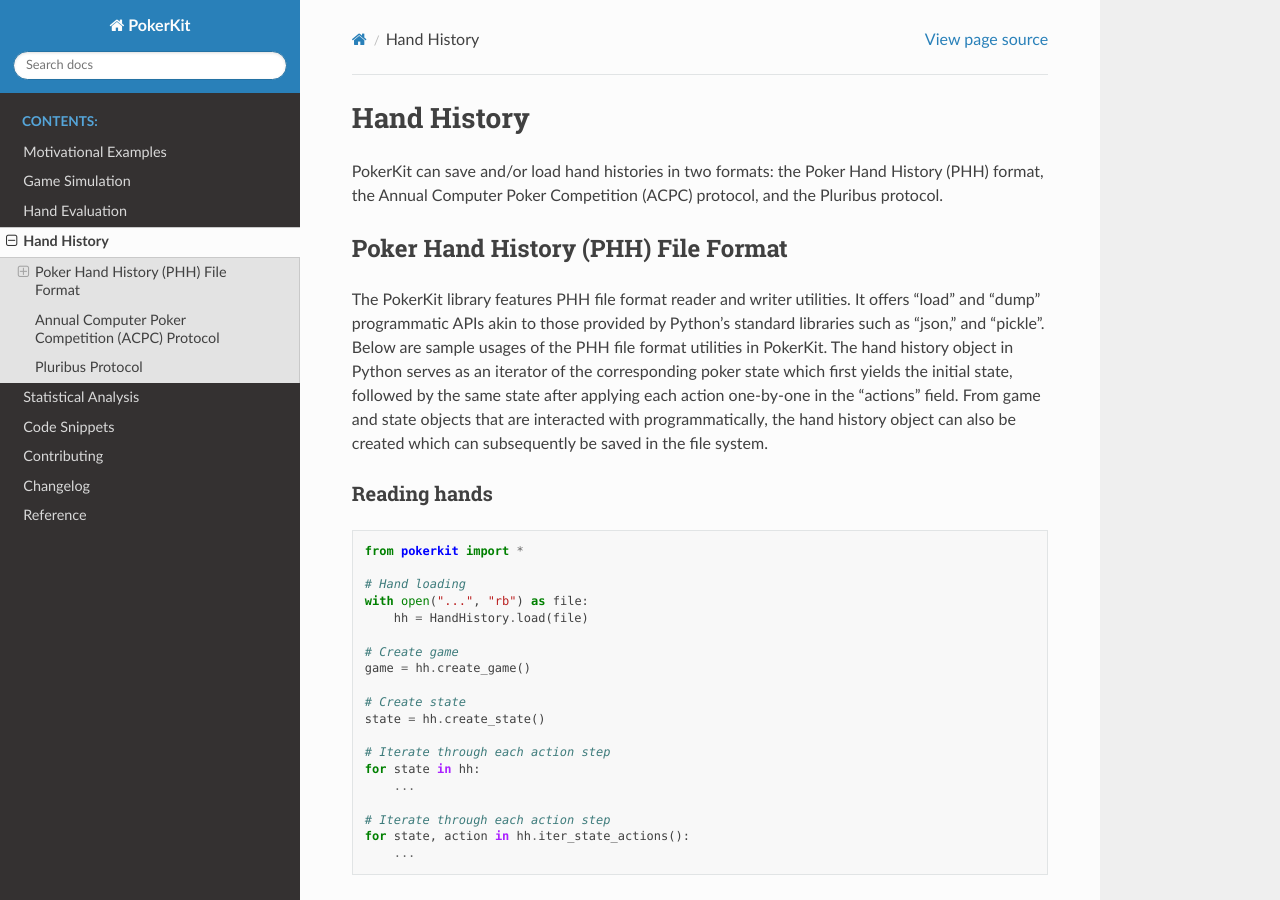
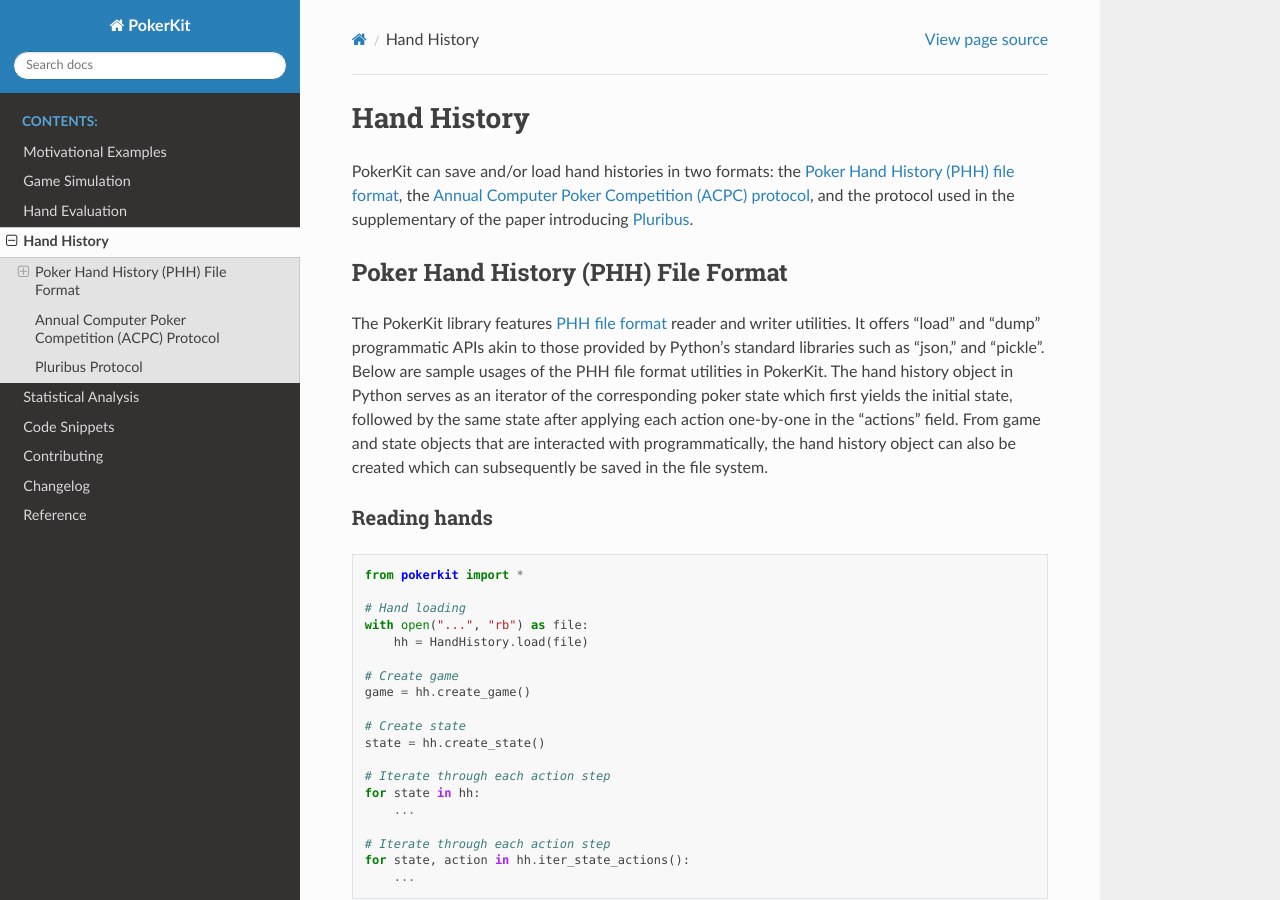
Before and after one commit to WTEngineer/pockerkit_python, a Sphinx documentation site: the page built from docs/notation.rst, in a window 1280 px wide and 900 px high. Built offline with Sphinx 7.4.7 and the Read the Docs theme 2.0.0, drawn with Linux system fonts in a browser that asks for light colours; some of the changed text lies outside the part shown.

Commit message:
Add links and supplementary to docs

```diff
--- a/docs/notation.rst
+++ b/docs/notation.rst
@@ -1,12 +1,12 @@
 Hand History
 ============
 
-PokerKit can save and/or load hand histories in two formats: the Poker Hand History (PHH) format, the Annual Computer Poker Competition (ACPC) protocol, and the Pluribus protocol.
+PokerKit can save and/or load hand histories in two formats: the `Poker Hand History (PHH) file format <https://phh.readthedocs.io/>`_, the `Annual Computer Poker Competition (ACPC) protocol <_static/protocol.pdf>`_, and the protocol used in the supplementary of the paper introducing `Pluribus <https://doi.org/10.1126/science.aay2400>`_.
 
 Poker Hand History (PHH) File Format
 ------------------------------------
 
-The PokerKit library features PHH file format reader and writer utilities. It offers "load" and "dump" programmatic APIs akin to those provided by Python's standard libraries such as "json," and "pickle". Below are sample usages of the PHH file format utilities in PokerKit. The hand history object in Python serves as an iterator of the corresponding poker state which first yields the initial state, followed by the same state after applying each action one-by-one in the “actions” field. From game and state objects that are interacted with programmatically, the hand history object can also be created which can subsequently be saved in the file system.
+The PokerKit library features `PHH file format <https://phh.readthedocs.io/>`_ reader and writer utilities. It offers "load" and "dump" programmatic APIs akin to those provided by Python's standard libraries such as "json," and "pickle". Below are sample usages of the PHH file format utilities in PokerKit. The hand history object in Python serves as an iterator of the corresponding poker state which first yields the initial state, followed by the same state after applying each action one-by-one in the “actions” field. From game and state objects that are interacted with programmatically, the hand history object can also be created which can subsequently be saved in the file system.
 
 Reading hands
 ^^^^^^^^^^^^^
@@ -112,7 +112,7 @@
 Annual Computer Poker Competition (ACPC) Protocol
 -------------------------------------------------
 
-Instead of saving hand histories as PHH files, ACPC logs can be generated.
+Instead of saving hand histories as PHH files, `ACPC <_static/protocol.pdf>`_ logs can be generated.
 
 .. code-block:: python
 
@@ -127,7 +127,7 @@
 Pluribus Protocol
 -----------------
 
-This format was used to record games by Brown and Sandholm in the supplementary for their Science paper on Pluribus.
+This format was used to record games by `Brown and Sandholm <https://doi.org/10.1126/science.aay2400>`_ in the supplementary for their Science paper on Pluribus.
 
 .. code-block:: python
 
```
Also changed, not shown: 1 other file.
